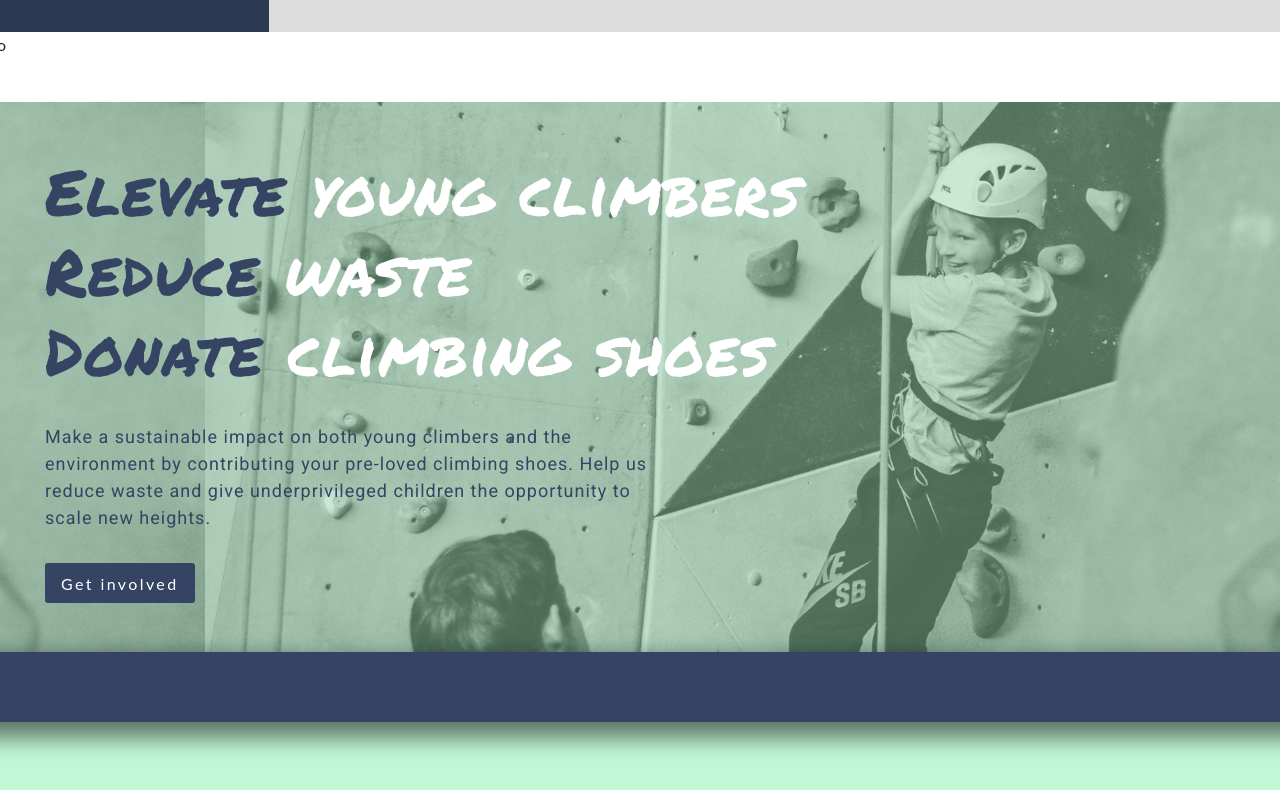
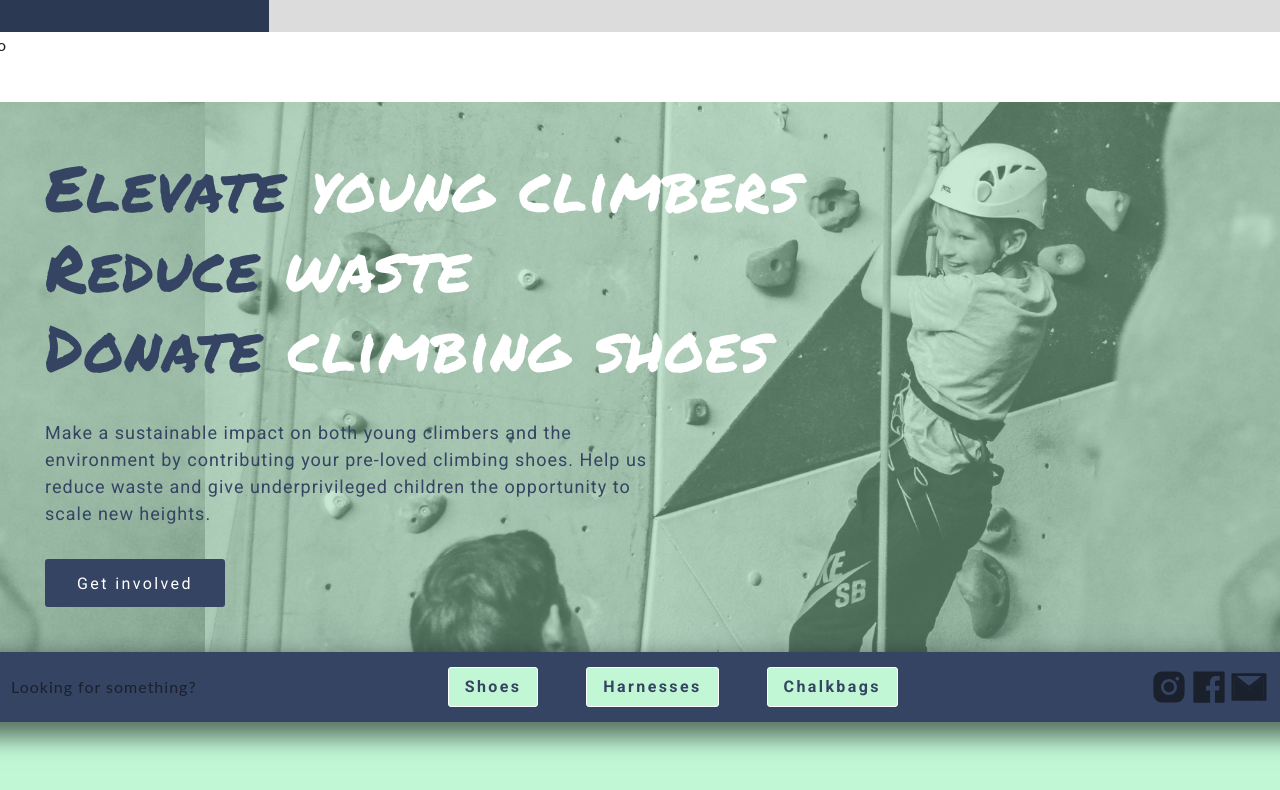
Before and after one commit to odics/second-ascent, a Next.js app: page / in a window 1280 px wide. Shown: the top 790 px of the page. Built offline with nearby package versions, Linux system fonts and the light colour scheme.

Commit message:
Flesh out gear navbar

```diff
--- a/app/components/layout/Gear.tsx
+++ b/app/components/layout/Gear.tsx
@@ -1,9 +1,30 @@
 import React from "react";
-import { Flex } from "@chakra-ui/react";
+import { Flex, Button } from "@chakra-ui/react";
+import { AiFillInstagram, AiFillFacebook, AiTwotoneMail } from "react-icons/ai";
 
 const Gear = () => {
   return (
-    <Flex background="#354463" w="1450px" h="70px" className="gear"></Flex>
+    <Flex
+      background="#354463"
+      w="1450px"
+      h="70px"
+      className="gear"
+      align="center"
+      px="6rem"
+      justify="space-between"
+    >
+      <Flex>Looking for something?</Flex>
+      <Flex gap="3rem">
+        <Button variant="gearNav">Shoes</Button>
+        <Button variant="gearNav">Harnesses</Button>
+        <Button variant="gearNav">Chalkbags</Button>
+      </Flex>
+      <Flex>
+        <AiFillInstagram size={40} />
+        <AiFillFacebook size={40} />
+        <AiTwotoneMail size={40} />
+      </Flex>
+    </Flex>
   );
 };
 
--- a/app/theme/providers.tsx
+++ b/app/theme/providers.tsx
@@ -82,9 +82,8 @@ export function Providers({ children }: ProviderProps) {
       },
       Button: {
         baseStyle: {
-          fontFamily: `'Lato', sans-serif`,
+          fontFamily: `'Roboto', sans-serif`,
           letterSpacing: ".15em",
-          fontWeight: "700",
         },
         variants: {
           hero: {
@@ -93,13 +92,15 @@ export function Providers({ children }: ProviderProps) {
             fontSize: "md",
             fontWeight: "normal",
             borderRadius: "3px",
+            py: "1.5rem",
+            px: "2rem",
           },
-          secondary: {
-            bg: "transparent",
-            textColor: "btn-secondary-text",
+          gearNav: {
+            bg: "#C1F7D5",
+            textColor: "#354463",
             fontSize: "md",
             borderWidth: "1px",
-            borderColor: "btn-secondary-border",
+            borderColor: "white",
             borderRadius: "3px",
           },
           destructive: {
--- a/package.json
+++ b/package.json
@@ -17,7 +17,8 @@
     "framer-motion": "^10.16.4",
     "next": "13.5.4",
     "react": "^18",
-    "react-dom": "^18"
+    "react-dom": "^18",
+    "react-icons": "^4.11.0"
   },
   "devDependencies": {
     "@types/node": "^20",
```
Also changed, not shown: 1 other file (tests, documents, lock files or other folders).
